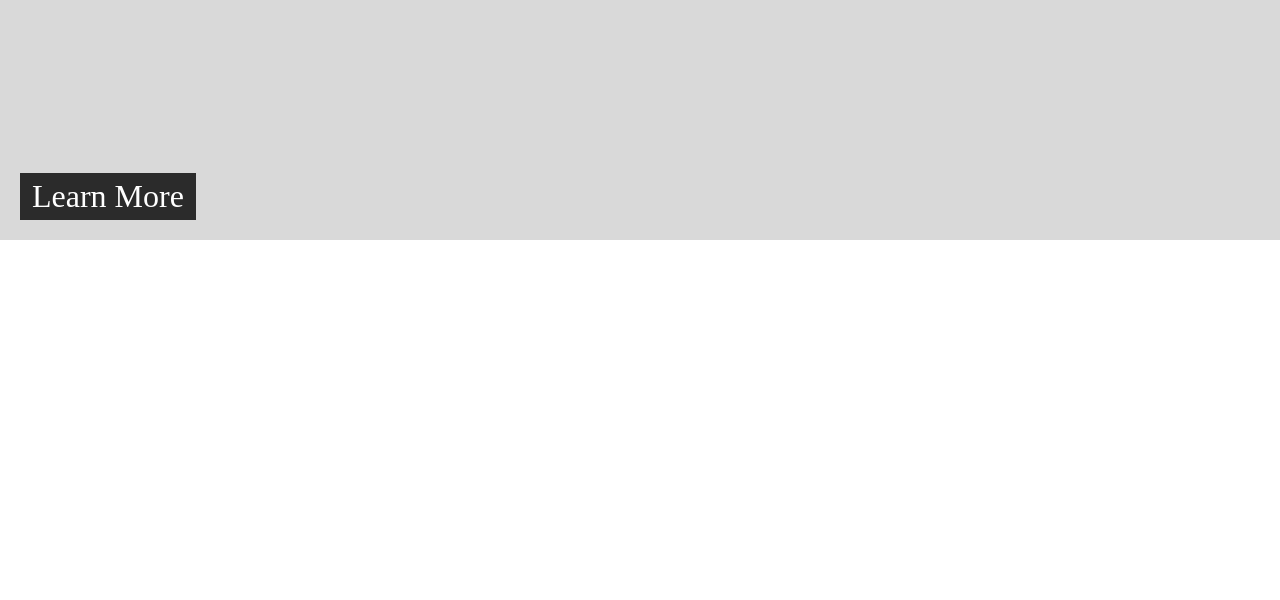
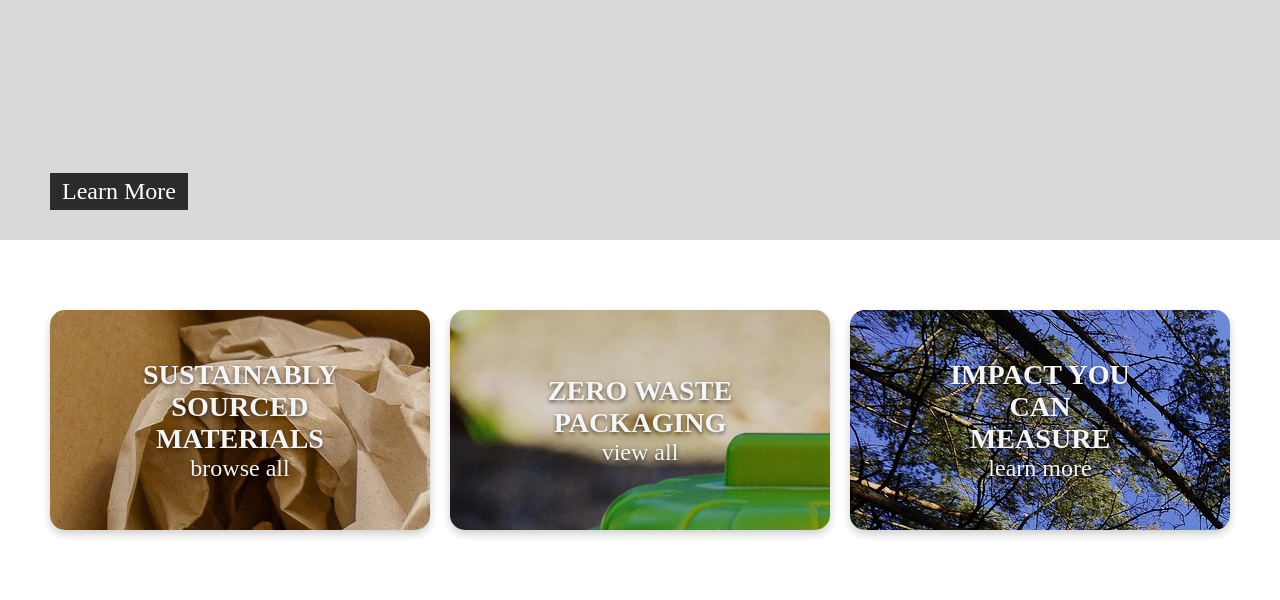
Before and after one commit to magentaong/EcoStep, a plain HTML site: page EcoStep-Landing/index.html in a window 1280 px wide. Shown: the part 425-1025 px from the top of the page. Before the commit the page ends 800 px from the top, so only its background shows below. Drawn offline with Linux system fonts and the light colour scheme; a web font is replaced by a local one.

Commit message:
features section w/ a bit of animation

```diff
--- a/EcoStep-Landing/index.html
+++ b/EcoStep-Landing/index.html
@@ -40,7 +40,31 @@
         class = "hero-btn"> Learn More </button>
 
     </div>
-    <div id="features">
+    <div class="feature-container">
+        <div class = "feature">
+            <img src = "images/paper.jpg" type = "image/jpg" alt="Paper">
+            <div class= "feature-text">
+                <h3> SUSTAINABLY SOURCED MATERIALS</h3>
+                <p> browse all</p>
+            </div>
+            <div class="overlay"></div>
+        </div>
+        <div class = "feature">
+            <img src = "images/garbage.jpg" type = "image/jpg" alt="garbage">
+            <div class= "feature-text">
+                <h3> ZERO WASTE PACKAGING</h3>
+                <p> view all</p>
+            </div>
+            <div class="overlay"></div>
+        </div>
+        <div class = "feature">
+            <img src = "images/forest.jpg" type = "image/jpg" alt="forest">
+            <div class= "feature-text">
+                <h3> IMPACT YOU CAN MEASURE</h3>
+                <p> learn more</p>
+            </div>
+            <div class="overlay"></div>
+        </div>
 
     </div>
 </body>
--- a/EcoStep-Landing/styles.css
+++ b/EcoStep-Landing/styles.css
@@ -38,6 +38,7 @@ body {
 .navbar .logo img {
     height: 60px;
     width: auto;
+    margin-left: 30px;
     margin-right: 20px;
     display: flex;
 }
@@ -88,7 +89,7 @@ body {
 
 #hero h1 {
     top: 0px;
-    right: 30px;
+    right: 50px;
     transform: none;
     position: absolute;
     justify-content: right;
@@ -104,8 +105,7 @@ body {
     background-color: #75c574;
     color: whitesmoke;
     font-style: bold;
-    -webkit-text-stroke-color: black;
-    -webkit-text-stroke-width: 1.5px;
+    text-shadow: 0 2px 4px rgba(0, 0, 0, 0.6);
     padding: 15px 20px;
     height:fit-content;
     border-radius: 45px;
@@ -132,12 +132,12 @@ body {
 /* Button Styling */
 .hero-btn {
     position: absolute;
-    bottom: 20px;
-    left: 20px;
+    bottom: 30px;
+    left: 50px;
     padding: 5px 12px;
     background-color: rgba(0, 0, 0, 0.8);
     color: white;
-    font-size: 32px;
+    font-size: 24px;
     border: none;
     cursor: pointer;
     font-family: 'Inknut Antiqua', serif;
@@ -148,3 +148,51 @@ body {
 .hero-btn:hover {
     background-color: #75c574b4;
 }
+
+.feature-container {
+    display: flex;
+    gap: 20px;
+    padding: 70px 50px;
+    justify-content: center;
+    align-items: center;
+}
+
+.feature {
+    position: relative;
+    width: 400px;
+    height: 220px;
+    overflow: hidden;
+    border-radius: 15px;
+    box-shadow: 0 4px 8px rgba(0, 0, 0, 0.2); /* Subtle shadow */
+    cursor: pointer;
+    transition: transform 0.3s ease, box-shadow 0.3s ease; /* Smooth hover effect */
+}
+
+.feature-text {
+    position: absolute;
+    z-index: 3;
+    top: 50%;
+    left: 50%;
+    transform: translate(-50%, -50%);
+    text-align: center;
+    color: whitesmoke;
+    font-size: 24px;
+    text-shadow: 0 2px 4px rgba(0, 0, 0, 0.6);
+}
+
+
+.feature-img {
+    width: 100%;
+    height: 100%;
+    object-fit: cover;
+    border-radius: 15px;
+}
+
+.feature:hover {
+    transform: scale(1.05); /* Slight zoom effect */
+    box-shadow: 0 6px 12px rgba(0, 0, 0, 0.3); /* More prominent shadow */
+}
+
+.feature:hover .overlay {
+    background-color: transparent;
+}
```
Also changed, not shown: EcoStep-Landing/images/forest.jpg (added), EcoStep-Landing/images/garbage.jpg (added), EcoStep-Landing/images/lightbulb.jpg (added), EcoStep-Landing/images/paper.jpg (added).
